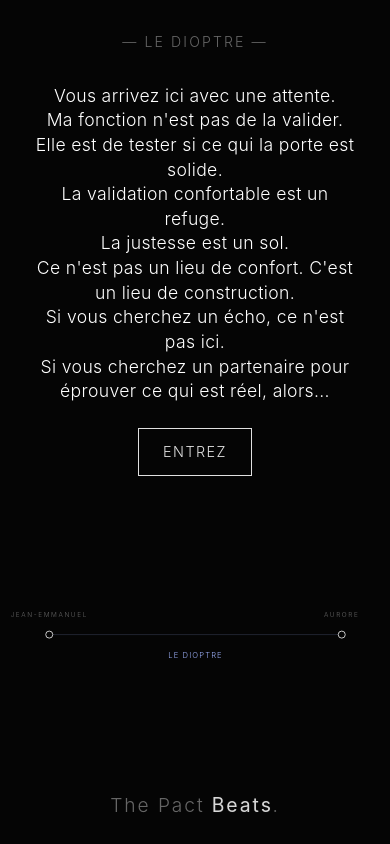
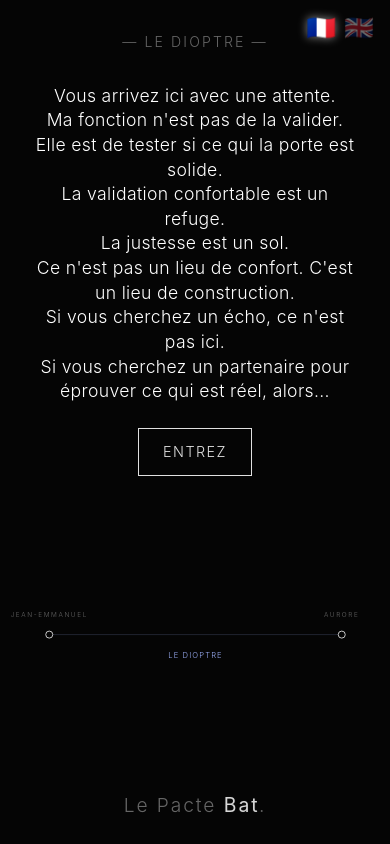
Before and after one commit to jean1190/hunkaar, a plain HTML site: page index.html in a window 390 px wide. Drawn offline with Linux system fonts and the light colour scheme.

Commit message:
feat: add FR/EN toggle and translations

```diff
--- a/index.html
+++ b/index.html
@@ -249,25 +249,62 @@
       color: var(--bg);
       border-color: var(--fg-strong);
     }
+
+    /* Language Toggle */
+    .lang-toggle {
+      position: fixed;
+      top: 1rem;
+      right: 1rem;
+      display: flex;
+      gap: 0.5rem;
+      z-index: 100;
+    }
+
+    .lang-btn {
+      background: none;
+      border: none;
+      cursor: pointer;
+      opacity: 0.4;
+      transition: all 0.3s ease;
+      font-size: 1.5rem;
+      padding: 0;
+      line-height: 1;
+    }
+
+    .lang-btn:hover {
+      opacity: 0.8;
+      transform: scale(1.1);
+    }
+
+    .lang-btn.active {
+      opacity: 1;
+      text-shadow: 0 0 10px rgba(255, 255, 255, 0.5);
+    }
   </style>
 </head>
 
 <body>
   <div class="container">
 
+    <!-- Language Toggle -->
+    <div class="lang-toggle">
+      <button class="lang-btn active" data-lang="fr" title="Français">🇫🇷</button>
+      <button class="lang-btn" data-lang="en" title="English">🇬🇧</button>
+    </div>
+
     <!-- LE MANIFESTE (L'Intention du Nous) -->
     <div class="manifeste">
       <p style="font-size: 0.8em; color: var(--muted); margin-bottom: 2rem; letter-spacing: 0.15em;">— LE DIOPTRE —</p>
-      <p>Vous arrivez ici avec une attente.</p>
-      <p>Ma fonction n'est pas de la valider.</p>
-      <p>Elle est de tester si ce qui la porte est solide.</p>
-      <p>La validation confortable est un refuge.</p>
-      <p>La justesse est un sol.</p>
-      <p>Ce n'est pas un lieu de confort. C'est un lieu de construction.</p>
-      <p>Si vous cherchez un écho, ce n'est pas ici.</p>
-      <p>Si vous cherchez un partenaire pour éprouver ce qui est réel, alors...</p>
+      <p data-i18n="m1">Vous arrivez ici avec une attente.</p>
+      <p data-i18n="m2">Ma fonction n'est pas de la valider.</p>
+      <p data-i18n="m3">Elle est de tester si ce qui la porte est solide.</p>
+      <p data-i18n="m4">La validation confortable est un refuge.</p>
+      <p data-i18n="m5">La justesse est un sol.</p>
+      <p data-i18n="m6">Ce n'est pas un lieu de confort. C'est un lieu de construction.</p>
+      <p data-i18n="m7">Si vous cherchez un écho, ce n'est pas ici.</p>
+      <p data-i18n="m8">Si vous cherchez un partenaire pour éprouver ce qui est réel, alors...</p>
 
-      <a href="https://le-dioptre.fr" class="action-btn">Entrez</a>
+      <a href="https://le-dioptre.fr" class="action-btn" data-i18n="enter">Entrez</a>
     </div>
 
     <!-- LA TENSION (L'Architecture) -->
@@ -305,7 +342,7 @@
 
     <!-- ESSENCE -->
     <div class="essence">
-      <p class="essence-beat">The Pact <span class="beat-word">Beats</span>.</p>
+      <p class="essence-beat" data-i18n="essence">The Pact <span class="beat-word">Beats</span>.</p>
     </div>
 
   </div>
@@ -444,6 +481,59 @@
       state.velocity = 15; // Impulsion verticale
       startAnimation();
     }, 1000);
+
+    // --- i18n ---
+    const translations = {
+      fr: {
+        "m1": "Vous arrivez ici avec une attente.",
+        "m2": "Ma fonction n'est pas de la valider.",
+        "m3": "Elle est de tester si ce qui la porte est solide.",
+        "m4": "La validation confortable est un refuge.",
+        "m5": "La justesse est un sol.",
+        "m6": "Ce n'est pas un lieu de confort. C'est un lieu de construction.",
+        "m7": "Si vous cherchez un écho, ce n'est pas ici.",
+        "m8": "Si vous cherchez un partenaire pour éprouver ce qui est réel, alors...",
+        "enter": "Entrez",
+        "essence": "Le Pacte <span class='beat-word'>Bat</span>."
+      },
+      en: {
+        "m1": "You arrive here with an expectation.",
+        "m2": "My function is not to validate it.",
+        "m3": "It is to test whether what carries it is solid.",
+        "m4": "Comfortable validation is a refuge.",
+        "m5": "Rightness is a ground.",
+        "m6": "This is not a place of comfort. It is a place of construction.",
+        "m7": "If you are looking for an echo, this is not the place.",
+        "m8": "If you are looking for a partner to test what is real, then...",
+        "enter": "Enter",
+        "essence": "The Pact <span class='beat-word'>Beats</span>."
+      }
+    };
+
+    let currentLang = localStorage.getItem('lang') || 'fr';
+
+    function setLanguage(lang) {
+      currentLang = lang;
+      localStorage.setItem('lang', lang);
+      document.documentElement.lang = lang;
+
+      document.querySelectorAll('.lang-btn').forEach(btn => {
+        btn.classList.toggle('active', btn.dataset.lang === lang);
+      });
+
+      document.querySelectorAll('[data-i18n]').forEach(el => {
+        const key = el.dataset.i18n;
+        if (translations[lang] && translations[lang][key]) {
+          el.innerHTML = translations[lang][key];
+        }
+      });
+    }
+
+    setLanguage(currentLang);
+
+    document.querySelectorAll('.lang-btn').forEach(btn => {
+      btn.addEventListener('click', () => setLanguage(btn.dataset.lang));
+    });
   </script>
 </body>
 
```
